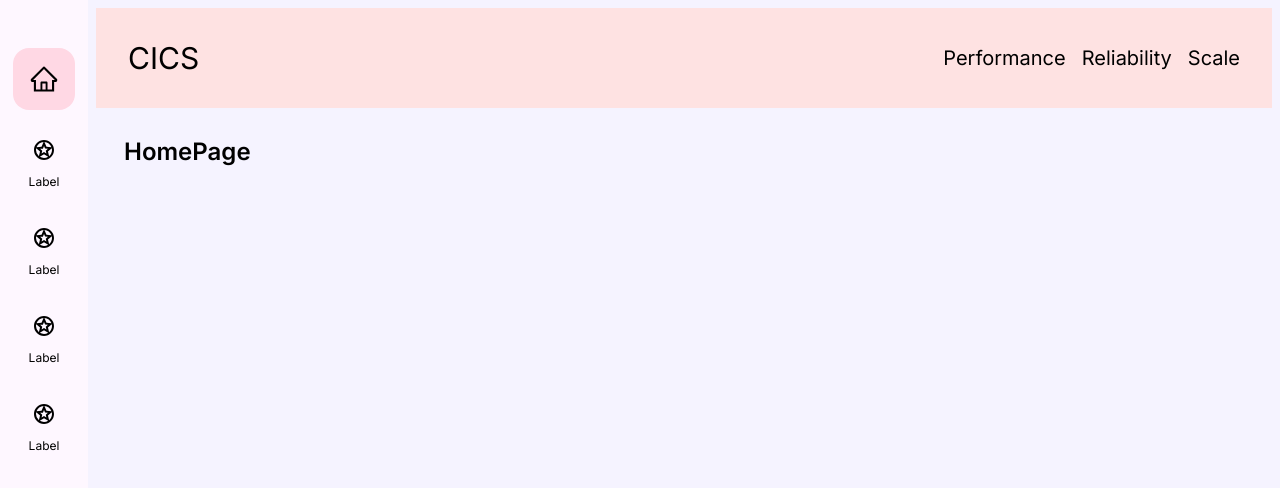
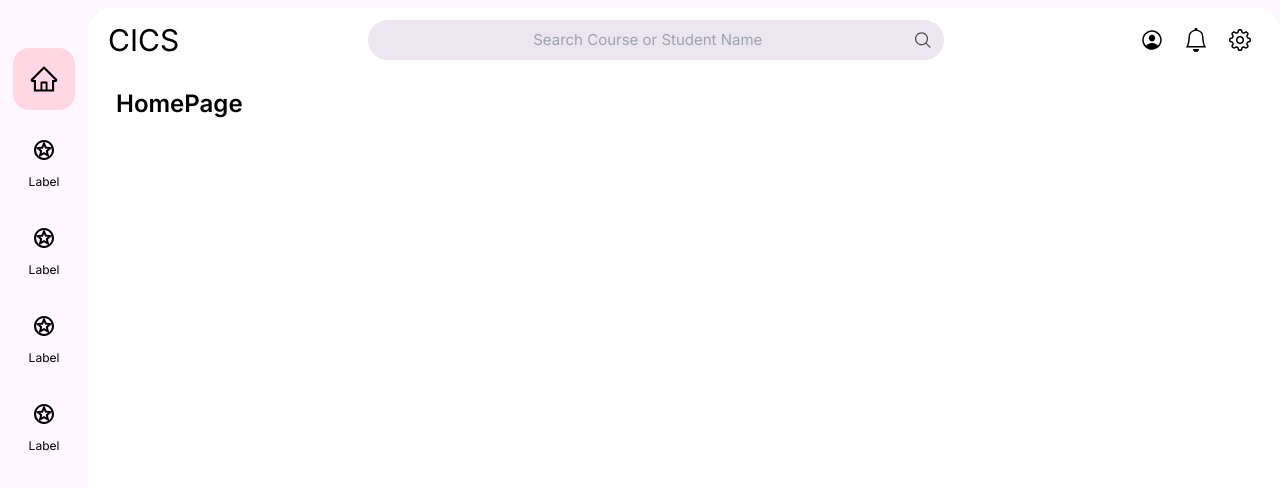
Before and after one commit to taylor50737/hackathon-gp4, a Next.js app: page / in a window 1280 px wide. Shown: the top 488 px of the page. Built offline with nearby package versions, Linux system fonts and the light colour scheme.

Commit message:
Completed header UI

```diff
--- a/app/layout.tsx
+++ b/app/layout.tsx
@@ -22,8 +22,8 @@ export default function RootLayout({
       <body className={inter.className}>
         <div className="flex">
           <SideNav />
-            <div className="w-full overflow-x-auto bg-violet-50 p-2">
-              <div className="sm:h-[calc(99vh-60px)] overflow-auto">
+            <div className="w-full overflow-x-auto bg-light-violet py-2 h-screen">
+              <div className="sm:h-[calc(99vh-60px)] overflow-auto bg-white rounded-3xl">
                 <Header />
                 <div className="w-full flex justify-center mx-auto overflow-auto h-[calc(100vh - 120px)] overflow-y-auto relative">
                   <div className="w-full md:max-2-6xl">{children}</div>
--- a/components/ui/header.tsx
+++ b/components/ui/header.tsx
@@ -1,18 +1,57 @@
+"use client";
+
 import Link from "next/link";
+import { usePathname } from "next/navigation";
+
+import { IoPersonCircleOutline } from "react-icons/io5";
+import { BsBell } from "react-icons/bs";
+import { GoGear } from "react-icons/go";
+import { SlMagnifier } from "react-icons/sl";
 
 export default function Header() {
+  const HeaderMenus = [
+    { icon: <IoPersonCircleOutline />, path: "/header-link1" },
+    { icon: <BsBell />, path: "/header-link2" },
+    { icon: <GoGear />, path: "/header-link3" },
+  ];
+
+  const pathname = usePathname();
+
   return (
-    <div className="bg-red-100">
-      <nav className="container relative flex flex-wrap items-center justify-between mx-auto p-8">
+    <div>
+      <nav className="container relative flex flex-row items-center justify-between mx-auto px-5 pt-3">
         <Link href="/" className="font-bond text-3xl">
           CICS
         </Link>
 
-        <div className="space-x-4 text-xl">
-          <Link href="/performance">Performance</Link>
-          <Link href="/reliability">Reliability</Link>
-          <Link href="/scale">Scale</Link>{" "}
+        <div className="bg-light-gray border border-transparent focus-within:border-blue-500 focus-within:bg-transparent flex px-3 rounded-full h-10 lg:w-2/4 mx-auto max-lg:mt-6">
+          <input
+            type="text"
+            placeholder="Search Course or Student Name"
+            className="w-full outline-none bg-transparent text-light-black font-normal text-[15px] text-center"
+          />
+          <svg
+            xmlns="http://www.w3.org/2000/svg"
+            viewBox="0 0 192.904 192.904"
+            width="16px"
+            className="fill-light-black"
+          >
+            <path d="m190.707 180.101-47.078-47.077c11.702-14.072 18.752-32.142 18.752-51.831C162.381 36.423 125.959 0 81.191 0 36.422 0 0 36.423 0 81.193c0 44.767 36.422 81.187 81.191 81.187 19.688 0 37.759-7.049 51.831-18.751l47.079 47.078a7.474 7.474 0 0 0 5.303 2.197 7.498 7.498 0 0 0 5.303-12.803zM15 81.193C15 44.694 44.693 15 81.191 15c36.497 0 66.189 29.694 66.189 66.193 0 36.496-29.692 66.187-66.189 66.187C44.693 147.38 15 117.689 15 81.193z"></path>
+          </svg>
         </div>
+
+        <ul className="gap-1 text-2xl flex">
+          {HeaderMenus.map((menu, index) => (
+            <li
+              className={`rounded-lg p-2 hover:bg-light-gray ${
+                pathname === menu.path ? "bg-light-gray" : ""
+              }`}
+              key={index}
+            >
+              <Link href={menu.path}>{menu.icon}</Link>
+            </li>
+          ))}
+        </ul>
       </nav>
     </div>
   );
--- a/tailwind.config.ts
+++ b/tailwind.config.ts
@@ -12,6 +12,8 @@ const config: Config = {
         "light-violet": "#FEF7FF",
         "light-pink": "#FFD8E4",
         "light-purple": "#E8DEF8",
+        "light-gray": "#ECE6F0",
+        "light-black": "#49454F"
       },
       backgroundImage: {
         "gradient-radial": "radial-gradient(var(--tw-gradient-stops))",
```
Also changed, not shown: components/ui/side-nav.tsx (+7 -5 lines).
